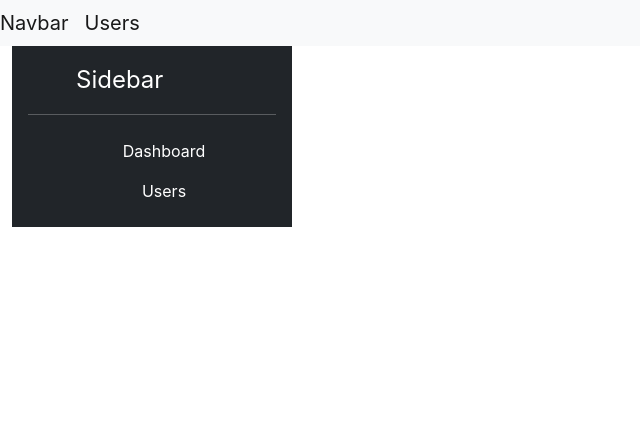
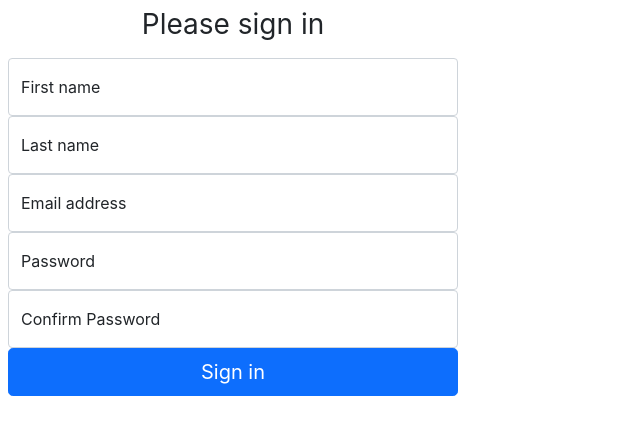
Before and after one commit to systemry420/mern-admin-panel, a React (Create React App) app in the folder client/: page /register in a window 1280 px wide. Shown: the top 434 px of the page, without its empty margins (0-640 px from the left). Built offline with nearby package versions, Linux system fonts and the light colour scheme.

Commit message:
prepare register page

```diff
--- a/client/src/App.tsx
+++ b/client/src/App.tsx
@@ -5,23 +5,18 @@ import Sidebar from './components/Sidebar';
 import { BrowserRouter, Routes, Route } from "react-router-dom";
 import User from './pages/User';
 import Dashboard from './pages/Dashboard';
+import Register from './pages/Register';
 
 function App() {
   return (
     <div className="App">
-      <Navbar />
-
-      <div className='container-fluid'>
-        <Sidebar />
-        <main className='container d-flex'>
           <BrowserRouter>
             <Routes>
               <Route path='/' element={<Dashboard />} />
               <Route path='/users' element={<User />} />
+              <Route path='/register' element={<Register />} />
             </Routes>
           </BrowserRouter>
-        </main>
-      </div>
     </div>
   );
 }
--- /dev/null
+++ b/client/src/components/Wrapper.tsx
@@ -0,0 +1,22 @@
+import React, { Component } from 'react'
+import { Navbar } from './Navbar'
+import Sidebar from './Sidebar'
+
+class Wrapper extends Component<any, any> {
+  render() {
+    return (
+        <>
+            <Navbar />
+
+            <div className='container-fluid'>
+            <Sidebar />
+            <main className='container col-9'>
+                {this.props.children}
+            </main>
+            </div>
+        </>
+      )
+  }
+}
+
+export default Wrapper
--- a/client/src/pages/Dashboard.tsx
+++ b/client/src/pages/Dashboard.tsx
@@ -1,8 +1,11 @@
 import React from 'react'
+import Wrapper from '../components/Wrapper'
 
 const Dashboard = () => {
   return (
-    <div>Dashboard</div>
+    <Wrapper>
+        Dashboard
+    </Wrapper>
   )
 }
 
--- /dev/null
+++ b/client/src/pages/Register.tsx
@@ -0,0 +1,66 @@
+import React from 'react'
+
+const Register = () => {
+
+    const [input, setInput] = React.useState({
+        first_name: '',
+        last_name: '',
+        email: '',
+        password: '',
+        password_confirm: '',
+    })
+
+    const handleSubmit = (e: any) => {
+        e.preventDefault()
+        console.log(input);
+
+    }
+
+  return (
+    <div  className="form-signin p-2 d-flex justify-center" >
+        <form style={{width: '50%', maxWidth: 450}} onSubmit={handleSubmit}>
+            <h1 className="h3 mb-3 fw-normal">Please sign in</h1>
+            <div className="form-floating">
+                <input type="text"
+                  className="form-control"
+                  value={input.first_name}
+                  onChange={(e) => setInput({...input, first_name: e.target.value})}
+                  id="floatingInput" placeholder="First name"/>
+                <label htmlFor="floatingInput">First name</label>
+            </div>
+            <div className="form-floating">
+                <input type="text"
+                value={input.last_name}
+                 onChange={(e) => setInput({...input, last_name: e.target.value})}
+                className="form-control" id="floatingInput" placeholder="Last name"/>
+                <label htmlFor="floatingInput">Last name</label>
+            </div>
+            <div className="form-floating">
+                <input type="text"
+                value={input.email}
+                 onChange={(e) => setInput({...input, email: e.target.value})}
+                 className="form-control" id="floatingInput" placeholder="name@example.com"/>
+                <label htmlFor="floatingInput">Email address</label>
+            </div>
+            <div className="form-floating">
+                <input type="password"
+                value={input.password}
+                onChange={(e) => setInput({...input, password: e.target.value})}
+                className="form-control" id="floatingPassword" placeholder="Password"/>
+                <label htmlFor="floatingInput">Password</label>
+            </div>
+            <div className="form-floating">
+                <input type="password"
+                value={input.password_confirm}
+                onChange={(e) => setInput({...input, password_confirm: e.target.value})}
+                className="form-control" id="floatingPassword" placeholder="Password"/>
+                <label htmlFor="floatingInput">Confirm Password</label>
+            </div>
+
+            <button className="w-100 btn btn-lg btn-primary" type="submit">Sign in</button>
+        </form>
+    </div>
+  )
+}
+
+export default Register
--- a/client/src/pages/User.tsx
+++ b/client/src/pages/User.tsx
@@ -1,8 +1,11 @@
 import React from 'react'
+import Wrapper from '../components/Wrapper'
 
 const User = () => {
   return (
-    <div>User</div>
+    <Wrapper>
+        User
+    </Wrapper>
   )
 }
 
```
